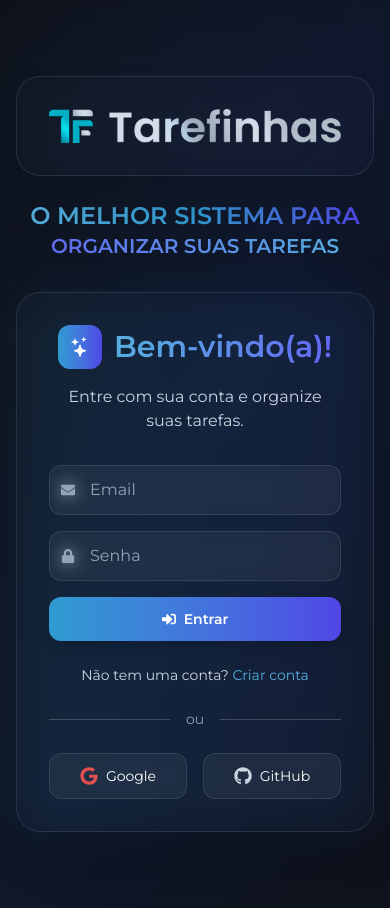
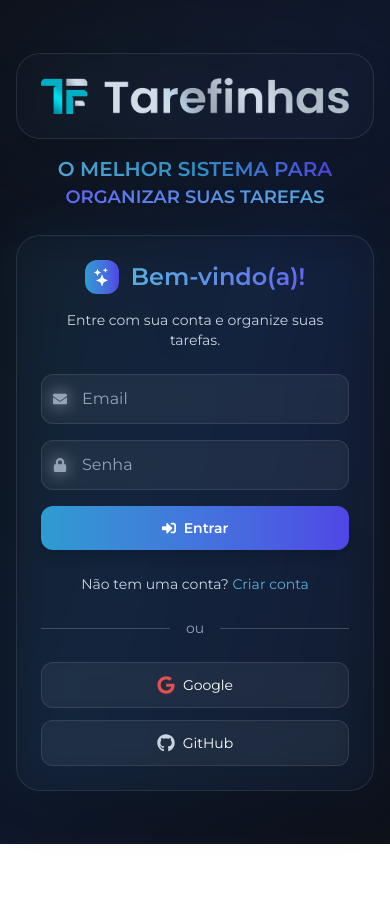
Before and after one commit to geovanelelis/to-do-list-react, a Next.js app: page /auth in a window 390 px wide. After the commit the page ends 844 px from the top, so only its background shows below. Built offline with nearby package versions, Linux system fonts and the light colour scheme.

Commit message:
feat: ajusta a responsividade da pagina de autenticacao.

```diff
--- a/src/app/(public)/auth/page.tsx
+++ b/src/app/(public)/auth/page.tsx
@@ -123,18 +123,18 @@
   }
 
   return (
-    <div className="px-4 py-8">
+    <div className="min-h-dvh flex flex-col">
       <Head>
         <title>Tarefinhas - {mode === 'login' ? 'Entrar' : 'Criar Conta'}</title>
       </Head>
 
-      <main>
-        <div className="w-full min-h-screen flex items-center justify-center xl:justify-evenly max-xl:flex-col gap-8 xl:gap-12">
+      <main className="flex-1 flex items-center justify-center p-4 py-8 sm:py-12">
+        <div className="w-full flex items-center justify-center xl:justify-evenly max-xl:flex-col gap-6 md:gap-8 xl:gap-12">
           {/* Logo */}
-          <div className="flex flex-col items-center gap-6 max-w-2xl">
+          <div className="flex flex-col items-center gap-4 md:gap-6 max-w-2xl">
             <div className="relative">
               <div className="absolute inset-0 bg-gradient-to-r from-primary-500/10 to-indigo-600/10 rounded-3xl blur-3xl"></div>
-              <div className="relative bg-gray-600/5 backdrop-blur-sm border border-white/10 rounded-3xl p-8 shadow-2xl">
+              <div className="relative bg-gray-600/5 backdrop-blur-sm border border-white/10 rounded-3xl p-6 md:p-8 shadow-2xl">
                 <Image
                   src="/logocompleta.png"
                   alt="Logo Tarefinhas"
@@ -145,31 +145,31 @@
               </div>
             </div>
             <div className="text-center">
-              <h1 className="text-2xl xl:text-3xl font-bold bg-gradient-to-r from-primary-400 via-primary-500 to-indigo-600 bg-clip-text text-transparent">
+              <h1 className="text-xl md:text-2xl xl:text-3xl font-bold bg-gradient-to-r from-primary-400 via-primary-500 to-indigo-600 bg-clip-text text-transparent">
                 O MELHOR SISTEMA PARA
               </h1>
-              <h2 className="text-xl xl:text-2xl font-bold bg-gradient-to-r from-indigo-500 to-primary-400 bg-clip-text text-transparent">
+              <h2 className="text-lg md:text-xl xl:text-2xl font-bold bg-gradient-to-r from-indigo-500 to-primary-400 bg-clip-text text-transparent">
                 ORGANIZAR SUAS TAREFAS
               </h2>
             </div>
           </div>
 
           {/* Formulário de Autenticação */}
-          <div className="w-full max-w-lg">
+          <div className="w-full max-w-lg flex-shrink-0">
             <div className="relative">
               <div className="absolute inset-0 bg-gradient-to-r from-primary-500/10 to-blue-600/10 rounded-3xl blur-xl"></div>
-              <div className="relative bg-gray-600/5 backdrop-blur-md border border-white/10 rounded-3xl p-8 shadow-2xl">
+              <div className="relative bg-gray-600/5 backdrop-blur-md border border-white/10 rounded-3xl p-6 sm:p-8 shadow-2xl">
                 {/* Header */}
-                <div className="text-center mb-8">
+                <div className="text-center mb-6 sm:mb-8">
                   <div className="inline-flex items-center gap-3 mb-4">
-                    <div className="p-3 bg-gradient-to-r from-primary-500 to-indigo-600 rounded-xl">
-                      <BsStars className="text-xl text-white" />
+                    <div className="p-2 sm:p-3 bg-gradient-to-r from-primary-500 to-indigo-600 rounded-xl">
+                      <BsStars className="text-lg sm:text-xl text-white" />
                     </div>
-                    <h1 className="text-3xl font-bold bg-gradient-to-r from-primary-400 to-indigo-500 bg-clip-text text-transparent">
+                    <h1 className="text-2xl sm:text-3xl font-bold bg-gradient-to-r from-primary-400 to-indigo-500 bg-clip-text text-transparent">
                       {mode === 'login' ? 'Bem-vindo(a)!' : 'Crie sua conta'}
                     </h1>
                   </div>
-                  <p className="text-gray-300 font-light">
+                  <p className="text-gray-300 font-light text-sm sm:text-base">
                     {mode === 'login'
                       ? 'Entre com sua conta e organize suas tarefas.'
                       : 'É rápido e fácil. Comece agora!'}
@@ -286,17 +286,17 @@
                 </div>
 
                 {/* Login Social */}
-                <div className="flex items-center justify-center gap-4 w-full">
+                <div className="flex flex-col sm:flex-row items-center justify-center gap-3 sm:gap-4 w-full">
                   <Button
                     onClick={() => signIn('google')}
-                    className="group flex-1 bg-white/5 backdrop-blur-sm border border-white/10 rounded-xl py-3 px-4 hover:bg-white/10 hover:border-white/20 transition-all duration-300 hover:scale-105 flex items-center justify-center gap-2"
+                    className="group w-full sm:flex-1 bg-white/5 backdrop-blur-sm border border-white/10 rounded-xl py-3 px-4 hover:bg-white/10 hover:border-white/20 transition-all duration-300 hover:scale-105 flex items-center justify-center gap-2"
                   >
                     <FaGoogle className="text-lg text-red-400 group-hover:text-red-300 transition-colors duration-300" />
                     <span className="text-white font-medium">Google</span>
                   </Button>
                   <Button
                     onClick={() => signIn('github')}
-                    className="group flex-1 bg-white/5 backdrop-blur-sm border border-white/10 rounded-xl py-3 px-4 hover:bg-white/10 hover:border-white/20 transition-all duration-300 hover:scale-105 flex items-center justify-center gap-2"
+                    className="group w-full sm:flex-1 bg-white/5 backdrop-blur-sm border border-white/10 rounded-xl py-3 px-4 hover:bg-white/10 hover:border-white/20 transition-all duration-300 hover:scale-105 flex items-center justify-center gap-2"
                   >
                     <FaGithub className="text-lg text-gray-300 group-hover:text-white transition-colors duration-300" />
                     <span className="text-white font-medium">GitHub</span>
--- a/src/app/(public)/layout.tsx
+++ b/src/app/(public)/layout.tsx
@@ -28,7 +28,7 @@
 }>) {
   return (
     <html lang="pt-BR" className={`${oxanium.variable} ${montserrat.variable}`}>
-      <body className="bg-gradient-to-br from-gray-950 via-gray-900 to-gray-950 min-h-screen overflow-hidden">
+      <body className="bg-gradient-to-br from-gray-950 via-gray-900 to-gray-950">
         <AuthProvider>
           {children}
           <ToastContainer />
```
